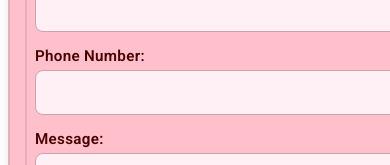
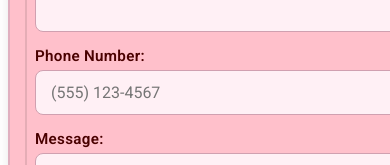
Before and after one commit to gdickison/voicemail-tracker, a Next.js app: page / in a window 390 px wide. Shown: the part 248-413 px from the top of the page. Built offline with nearby package versions, Linux system fonts and the light colour scheme; no server answers; the database is empty.

Commit message:
Format phone number

```diff
--- a/app/page.js
+++ b/app/page.js
@@ -9,6 +9,7 @@ import {
   deleteVoicemail as deleteVoicemailFromDb,
   markVoicemailAsReturned as markVoicemailAsReturnedInDb
 } from './actions';
+import { formatPhoneNumber, unformatPhoneNumber } from './utils/phoneFormatter';
 
 export default function Home() {
   // State variables for form inputs
@@ -72,10 +73,13 @@ export default function Home() {
     }
 
     try {
+      // Store the unformatted phone number in the database
+      const unformattedPhone = unformatPhoneNumber(phoneNumber);
+
       await addVoicemailToDb({
         fromName,
         toName,
-        phoneNumber,
+        phoneNumber: unformattedPhone,
         messageContent,
         dateTime,
         takenBy
@@ -178,7 +182,15 @@ export default function Home() {
           </div>
           <div className="form-group">
             <label htmlFor="phoneNumber">Phone Number:</label>
-            <input type="tel" id="phoneNumber" value={phoneNumber} onChange={(e) => setPhoneNumber(e.target.value)} required className="rounded-md" />
+            <input
+              type="tel"
+              id="phoneNumber"
+              value={phoneNumber}
+              onChange={(e) => setPhoneNumber(formatPhoneNumber(e.target.value))}
+              placeholder="(555) 123-4567"
+              required
+              className="rounded-md"
+            />
           </div>
           <div className="form-group">
             <label htmlFor="messageContent">Message:</label>
@@ -206,7 +218,7 @@ export default function Home() {
               <div key={voicemail.id} className="voicemail-card">
                 <p><strong>From:</strong> {voicemail.fromName}</p>
                 <p><strong>To:</strong> {voicemail.toName}</p>
-                <p><strong>Phone:</strong> {voicemail.phoneNumber}</p>
+                <p><strong>Phone:</strong> {formatPhoneNumber(voicemail.phoneNumber)}</p>
                 <p><strong>Message:</strong> {voicemail.messageContent}</p>
                 <p><strong>Date/Time:</strong> {new Date(voicemail.dateTime).toLocaleString()}</p>
                 <p><strong>Taken By:</strong> {voicemail.takenBy}</p>
--- /dev/null
+++ b/app/utils/phoneFormatter.js
@@ -0,0 +1,38 @@
+/**
+ * Formats a phone number to (xxx) xxx-xxxx format
+ * @param {string} value - The raw phone number input
+ * @returns {string} - Formatted phone number
+ */
+export function formatPhoneNumber(value) {
+  // Remove all non-digits
+  const phoneNumber = value.replace(/\D/g, '');
+
+  // Limit to 10 digits
+  const trimmed = phoneNumber.slice(0, 10);
+
+  // Format based on length
+  if (trimmed.length === 0) return '';
+  if (trimmed.length <= 3) return `(${trimmed}`;
+  if (trimmed.length <= 6) return `(${trimmed.slice(0, 3)}) ${trimmed.slice(3)}`;
+
+  return `(${trimmed.slice(0, 3)}) ${trimmed.slice(3, 6)}-${trimmed.slice(6)}`;
+}
+
+/**
+ * Removes formatting from a phone number to get just the digits
+ * @param {string} formattedNumber - The formatted phone number
+ * @returns {string} - Just the digits
+ */
+export function unformatPhoneNumber(formattedNumber) {
+  return formattedNumber.replace(/\D/g, '');
+}
+
+/**
+ * Validates if a phone number is complete (10 digits)
+ * @param {string} formattedNumber - The formatted phone number
+ * @returns {boolean} - True if complete
+ */
+export function isPhoneNumberComplete(formattedNumber) {
+  const digits = unformatPhoneNumber(formattedNumber);
+  return digits.length === 10;
+}
```
